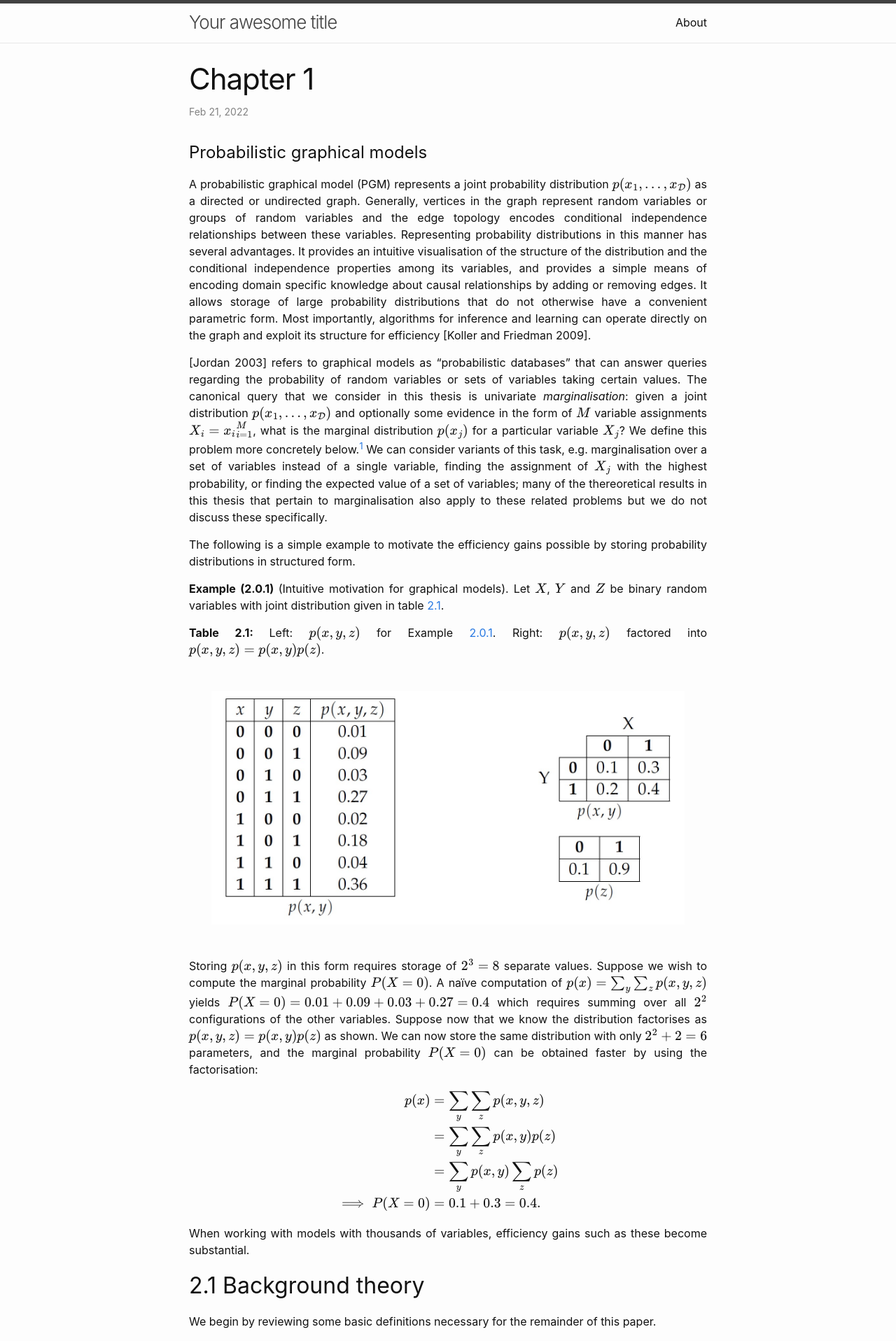
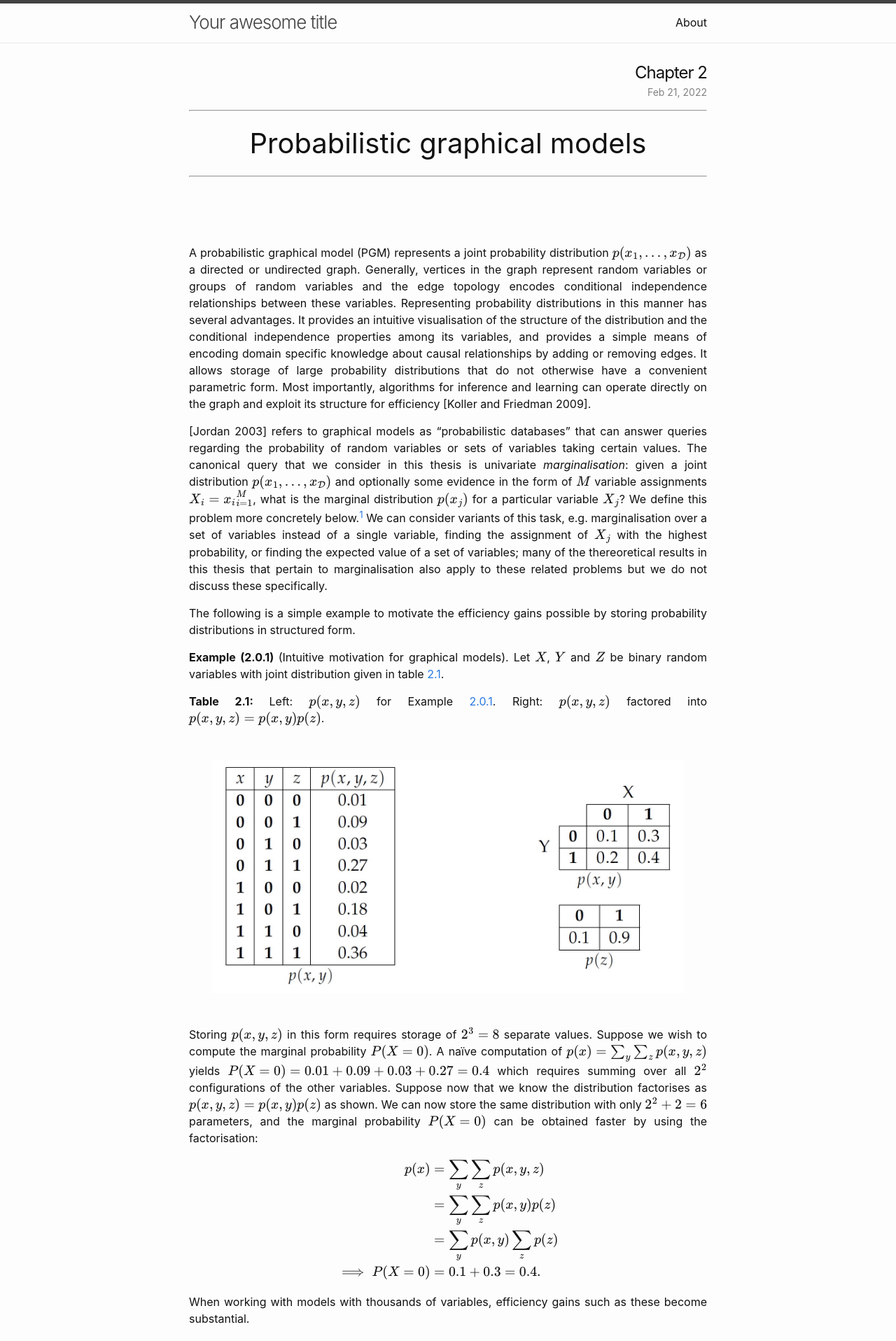
Before and after one commit to akxlr/akxlr.github.io, a Jekyll site: the page built from _posts/2022-02-21-chapter-2.md, in a window 1280 px wide. Shown: the top 1916 px of the page at 70% size. Built offline with Jekyll 4.4.1, drawn with Linux system fonts in a browser that asks for light colours; some of the changed text lies outside the part shown.

Commit message:
add main-title

```diff
--- a/_layouts/post.html
+++ b/_layouts/post.html
@@ -4,7 +4,7 @@ layout: default
 <article class="post h-entry" itemscope itemtype="http://schema.org/BlogPosting">
 
   <header class="post-header">
-    <h1 class="post-title p-name" itemprop="name headline">{{ page.title | escape }}</h1>
+    <h2 class="post-title p-name" itemprop="name headline">{{ page.title | escape }}</h2>
     <p class="post-meta">
       <time class="dt-published" datetime="{{ page.date | date_to_xmlschema }}" itemprop="datePublished">
         {%- assign date_format = site.minima.date_format | default: "%b %-d, %Y" -%}
@@ -12,7 +12,14 @@ layout: default
       </time>
       {%- if page.author -%}
         • <span itemprop="author" itemscope itemtype="http://schema.org/Person"><span class="p-author h-card" itemprop="name">{{ page.author }}</span></span>
-      {%- endif -%}</p>
+      {%- endif -%}
+    </p>
+    <div class="mt-wrapper">
+      <hr>
+      <h1 class="main-title">{{ page.main-title }}</h1>
+      <hr>
+    </div>
+
   </header>
 
   <div class="post-content e-content" itemprop="articleBody">
--- a/_posts/2022-02-21-chapter-1.md
+++ b/_posts/2022-02-21-chapter-2.md
@@ -1,10 +1,8 @@
 ---
 layout: post
-title:  "Chapter 1"
+title:  "Chapter 2"
+main-title: "Probabilistic graphical models"
 ---
-
-
-# Probabilistic graphical models {#cha:pgms}
 
 A probabilistic graphical model (PGM) represents a joint probability
 distribution $p(\sublist{x}{\mathcal{D}})$ as a directed or undirected
@@ -103,17 +101,14 @@ operation to (\ref{eq:marg}) when $p$ is an arbitrary function (that is, not a
 normalised probability distribution).
 
 
+(Independence). Let $X$, $Y$ and $Z$ be discrete random variables. $X$ is *independent*
+of $Y$, denoted $X \ci Y$, if $p(x,y) = p(x)p(y)$ for all $x,y$.
+{:.def text='2.1.2'}
 
-::: definition
-Let $X$, $Y$ and $Z$ be discrete random variables. $X$ is *independent*
-of $Y$, denoted $X \ci Y$, if $p(x,y) = p(x)p(y)$ for all $x,y$.
-:::
-
-::: definition
-Let $X$, $Y$ and $Z$ be discrete random variables. $X$ is *conditionally
+(Conditional independence). Let $X$, $Y$ and $Z$ be discrete random variables. $X$ is *conditionally
 independent* of $Y$ given $Z$, denoted $X \ci Y \given Z$, if
 $p(x,y\given z) = p(x\given z)p(y\given z)$ for all $x, y, z$.
-:::
+{:.def text='2.1.3'}
 
 ## 2.2 Directed models {#sec:directed}
 
--- a/_sass/custom.scss
+++ b/_sass/custom.scss
@@ -1,5 +1,26 @@
 .post-content p {
   text-align: justify;
+}
+
+.post-title {
+  font-size: 1.5rem;
+  text-align: right;
+  margin-bottom: 5px;
+}
+
+.post-meta {
+  text-align: right;
+}
+
+h1.main-title {
+  margin: 0;
+  padding: 1rem;
+  font-size: 2.5rem;
+  text-align: center;
+}
+
+.mt-wrapper {
+margin-bottom: 6rem;
 }
 
 .theorem {
```
